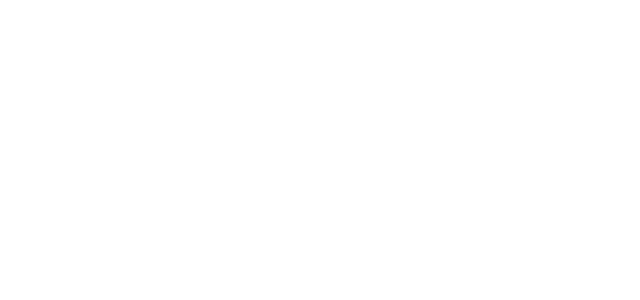
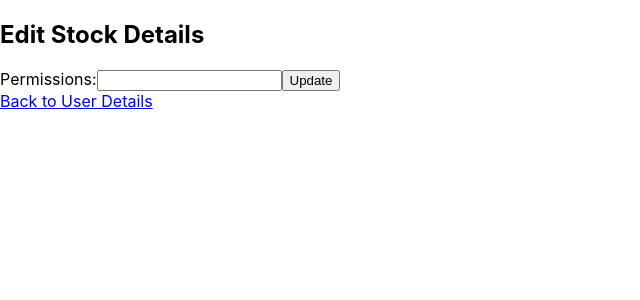
Before and after one commit to Rajandeep56/stockstatusFE, a React (Create React App) app: page /users/1/edit in a window 1280 px wide. Before the commit this address had no page. Shown: the top 300 px of the page, without its empty margins (0-640 px from the left). Built offline with nearby package versions, Linux system fonts and the light colour scheme; no server answers.

Commit message:
Added User Admin Operations with temp auth token

```diff
--- a/src/App.jsx
+++ b/src/App.jsx
@@ -1,8 +1,10 @@
 import React from 'react';
 import { BrowserRouter as Router, Routes, Route } from 'react-router-dom';
 import Stock from './pages/Stock/Stock';
+import Users from './pages/Users/Users';
 import StockDetails from './components/StockDetails';
 import EditStockDetails from './components/editStock';
+import EditUser from './components/editUser';
 import './App.css';
 
 function App() {
@@ -12,6 +14,8 @@ function App() {
         <Route path="/stock" element={<Stock />} />
         <Route path="/stock/:id" element={<StockDetails />} />
         <Route path="/stock/:id/edit" element={<EditStockDetails />} />
+        <Route path="/users" element={<Users />} />
+        <Route path="/users/:id/edit" element={<EditUser />} />
       </Routes>
     </Router>
   );
--- /dev/null
+++ b/src/components/UsersList.jsx
@@ -0,0 +1,32 @@
+import axios from 'axios';
+import React from 'react';
+import { useState, useEffect } from 'react';
+import { Link } from 'react-router-dom';
+
+const UsersList = () => {
+    const [userList, setUserList] = useState([]);
+    //temp setup for auth
+    const token = 'eyJhbGciOiJIUzI1NiIsInR5cCI6IkpXVCJ9.eyJ1c2VybmFtZSI6ImFkYW0iLCJpYXQiOjE3MTEzMTk1OTh9.tSy8ivUifBue2sV3r8gp49WhT7p-6vUOsjIkI_MyenA';
+    const auth = { headers: {Authorization: `Bearer ${token}`}}
+    useEffect(() => {
+        axios.get('http://localhost:8088/api/users/',auth).then(response => {
+            setUserList(response.data);
+        }).catch(error => {
+            console.log(error);
+        });
+    }, []);
+
+    return (
+        <div>
+            <h1>User List</h1>
+            <ul>
+                {userList.map(item => (
+                    <li key={item.id}>{item.username} {item.name} {item.age} {item.role} {item.permissions}<Link to={`/users/${item.id}/edit`}>Details</Link> </li>
+                ))}
+            </ul>
+
+        </div>
+    );
+};
+
+export default UsersList;
--- /dev/null
+++ b/src/components/editUser.jsx
@@ -0,0 +1,62 @@
+import React, { useState, useEffect } from 'react';
+import { useParams, Link } from 'react-router-dom';
+import axios from 'axios';
+
+const EditUser = () => {
+    const { id } = useParams();
+    const [itemDetails, setItemDetails] = useState({
+        permissions: []
+    });
+    const [updateClicked, setUpdateClicked] = useState(false);
+    const token = 'eyJhbGciOiJIUzI1NiIsInR5cCI6IkpXVCJ9.eyJ1c2VybmFtZSI6ImFkYW0iLCJpYXQiOjE3MTEzMjA2NTJ9.LkmcOEHIi8i1Ppm-iOs38ysiKYyGw_CSOwo1yUij82M';
+    const auth = { headers: {Authorization: `Bearer ${token}`}}
+
+    useEffect(() => {
+        fetchData(id);
+    }, [id]);
+
+    const fetchData = async (paramid) => {
+        try {
+            const response = await axios.get(`http://localhost:8088/api/users/${paramid}`, auth);
+            const currentItem = response.data;
+            if (currentItem) {
+                setItemDetails(currentItem);
+            }
+        } catch (error) {
+            console.error('Error fetching item details:', error);
+        }
+    };
+
+    const handleInputChange = (e) => {
+        const { name, value } = e.target;
+        setItemDetails({ ...itemDetails, [name]: value });
+    };
+
+    const handleSubmit = async (e) => {
+        e.preventDefault();
+        try {
+            await axios.patch(`http://localhost:8088/api/users/${id}`, itemDetails, auth);
+            setUpdateClicked(true);
+        } catch (error) {
+            console.error('Error updating item details:', error);
+        }
+    };
+
+    return (
+        <div>
+            <h2>Edit Stock Details</h2>
+            <form onSubmit={handleSubmit}>
+
+                <label>
+                    Permissions:
+                    <input type="text" name="permissions" value={itemDetails.permissions} onChange={handleInputChange} />
+                </label>
+                <button type="submit">Update</button>
+            </form>
+            {updateClicked && <p>Item details updated successfully.</p>}
+            <Link to="/users">Back to User Details</Link>
+        </div>
+    );
+};
+
+export default EditUser;
--- /dev/null
+++ b/src/pages/Users/Users.jsx
@@ -0,0 +1,13 @@
+import React from 'react';
+import UsersList from '../../components/UsersList';
+
+const Users = () => {
+    return (
+        <div>
+            <h1>User Page</h1>
+            <UsersList />
+        </div>
+    );
+};
+
+export default Users;
```
